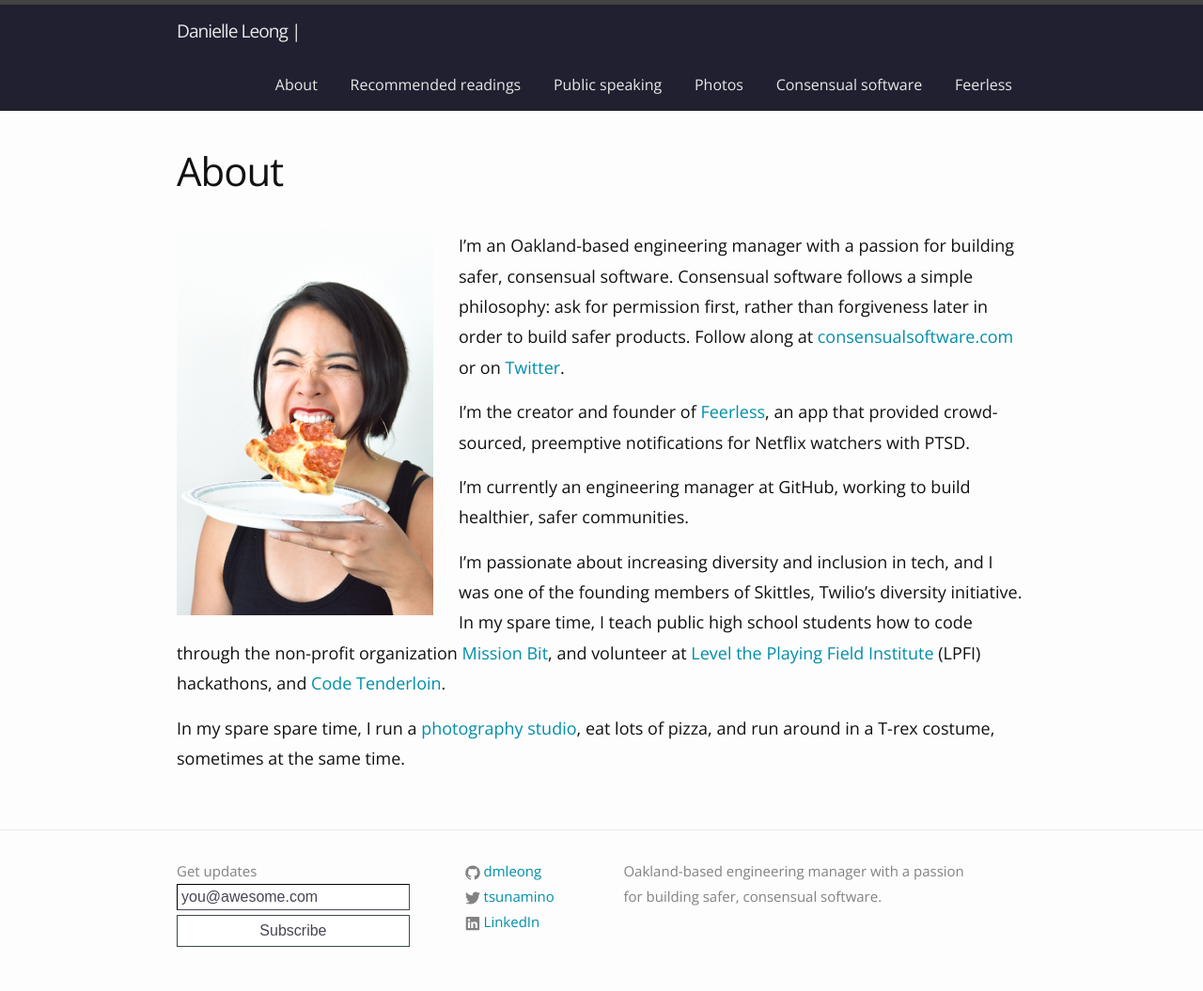
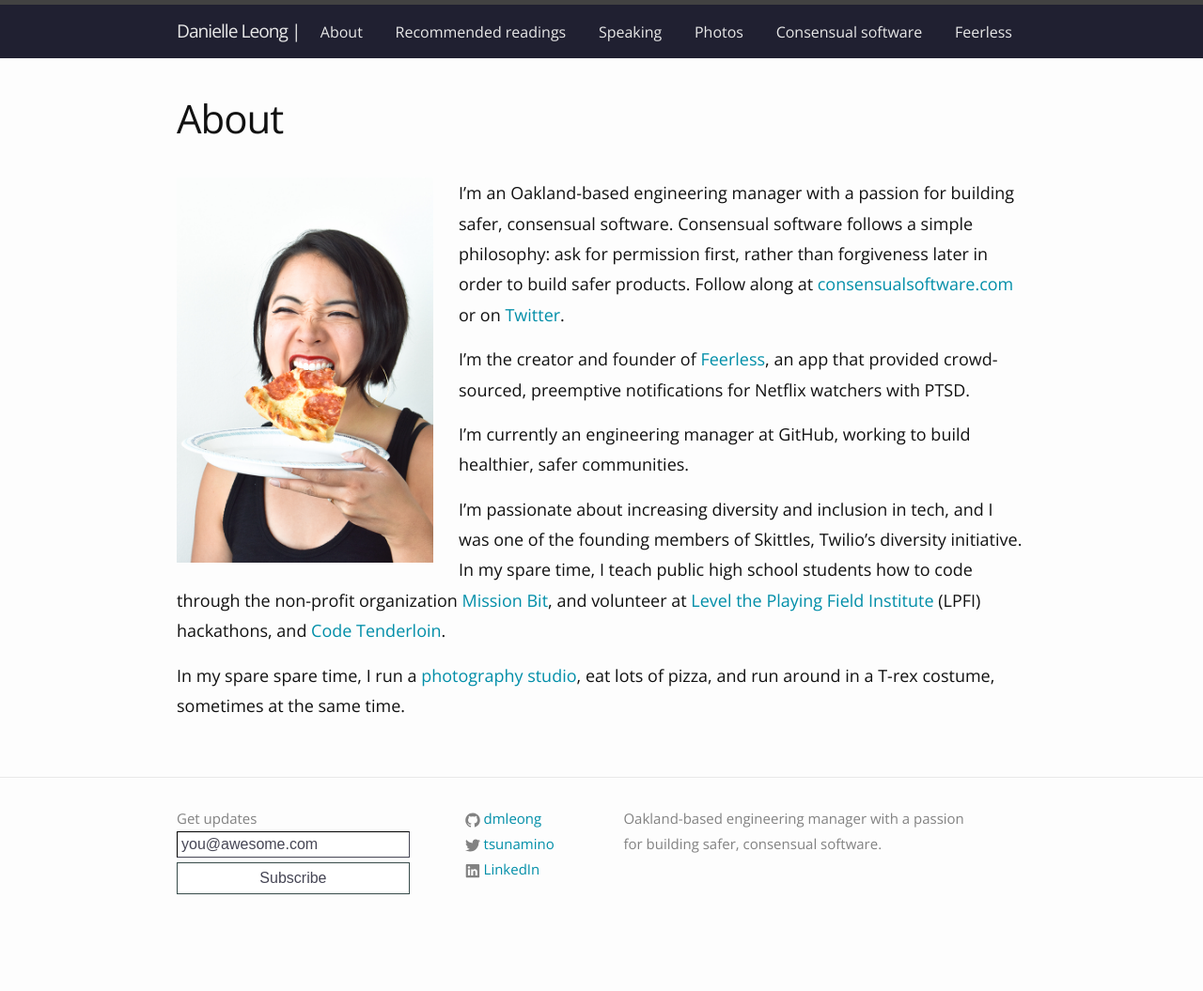
Before and after one commit to dmleong/dmleong.github.io, a Jekyll site: the page built from about.md, in a window 1280 px wide. Shown: the whole page at 94% size. Built offline with Jekyll 4.4.1, drawn with Linux system fonts in a browser that asks for light colours; after the commit the page ends 999 px from its top, so only the background shows below that.

Commit message:
Update navigation.yaml

```diff
--- a/_data/navigation.yaml
+++ b/_data/navigation.yaml
@@ -9,7 +9,7 @@
   local: true
   url: ../recommended-readings
 
-- title: Public speaking
+- title: Speaking
   local: true
   url: ../public
 
```
